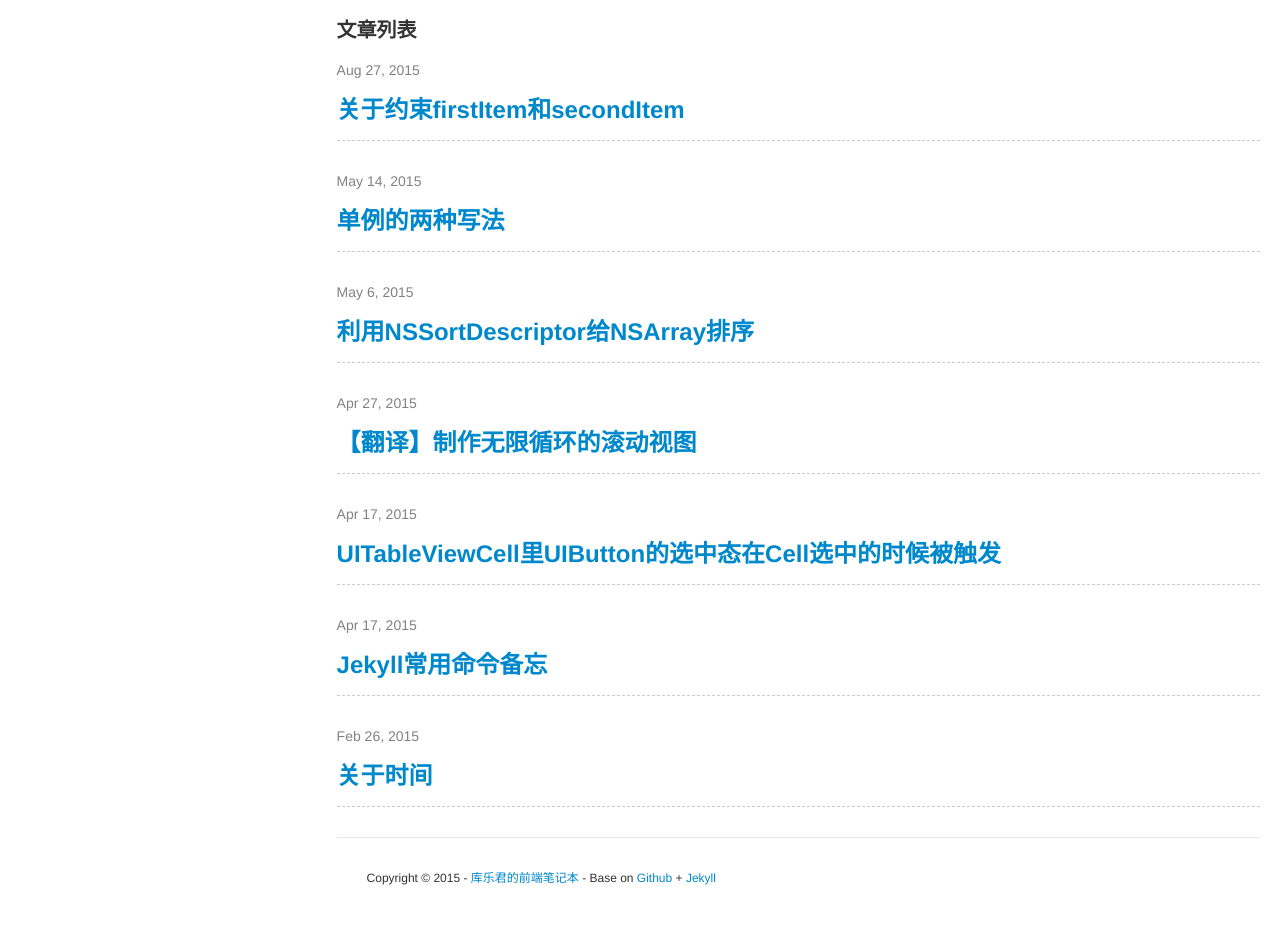
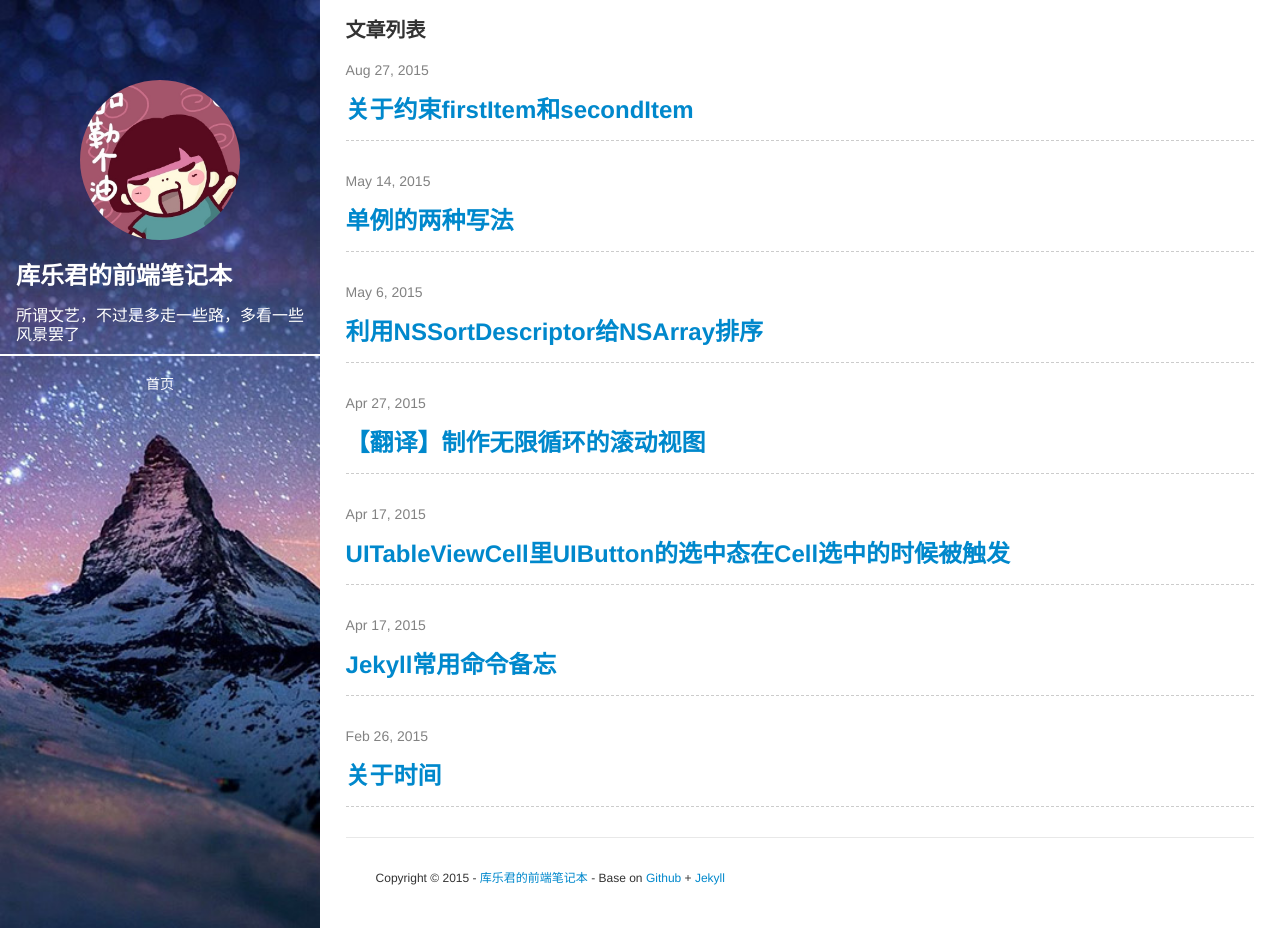
Before and after one commit to jerry9926/jerry9926.github.io, a Jekyll site: the page built from index.html, in a window 1280 px wide and 928 px high. Built offline with Jekyll 4.4.1, drawn with Linux system fonts in a browser that asks for light colours.

Commit message:
update css

```diff
--- a/_includes/head.html
+++ b/_includes/head.html
@@ -10,6 +10,7 @@
     <link rel="canonical" href="{{ page.url | replace:'index.html','' | prepend: site.baseurl | prepend: site.url }}">
 
     <link href="/css/bootstrap.min.css" rel="stylesheet" media="screen">
+    <link href="/css/index.css" rel="stylesheet">
 	<script src="/js/jquery-1.11.1.min.js"></script>
 	<script src="/js/bootstrap.min.js"></script>
 </head>
--- a/_layouts/twoside.html
+++ b/_layouts/twoside.html
@@ -5,18 +5,24 @@
 
   <body>
 
-    <div class="container-fluid">
-      <div class="row-fluid">
-        <div class="span3">
-        <!--Sidebar content-->
+    <div class="container">
+      <div class="side-bar">
+      <!--Sidebar content-->
+        <div class="head-wrapper">
+          <img src="/assets/images/ui/icon.jpg" alt="kuler">
+        </div>
+        <h1 class="title">库乐君的前端笔记本</h1>
+        <h2 class="decs">所谓文艺，不过是多走一些路，多看一些风景罢了</h2>
+        <ul class="nav">
+          <li><a href="/">首页</a></li>
+        </ul>
 
-        </div>
-        <div class="span9">
-        <!--Body content-->
-          {{ content }}
+      </div>
+      <div class="content-contain">
+      <!--Body content-->
+        {{ content }}
 
-          {% include footer.html %}
-        </div>
+        {% include footer.html %}
       </div>
     </div>
 
--- /dev/null
+++ b/css/index.css
@@ -0,0 +1,63 @@
+.side-bar {
+    left: 0;
+    position: fixed;
+    height: 100%;
+    width: 25%;
+    background-color: #1a2a6d;
+    background-repeat: no-repeat;
+    background-size: 100%;
+    background-image: url(/assets/images/ui/side-bar-bg.jpg);
+}
+
+.head-wrapper {
+    margin: 5rem auto 1rem;
+    width: 50%;
+}
+
+.head-wrapper img {
+    border-radius: 50%;
+}
+
+.title {
+    color: #fff;
+    font-size: 1.5rem;
+    padding-left: 1rem;
+}
+
+.decs {
+    color: #fff;
+    font-weight: normal;
+    padding-left: 1rem;
+    font-size: 1rem;
+    line-height: 1.2rem;
+    padding-right: 1rem;
+}
+
+.nav {
+    border-top: 2px #fff solid;
+    padding: 1rem 0 0;
+}
+
+.nav li {
+    text-align: center;
+    line-height: 25px;
+}
+
+.nav a {
+	color: #fff;
+}
+
+.nav>li>a:hover, .nav>li>a:focus {
+	color: #2b2b2b;
+	background-color: #FFF;
+}
+
+.content-contain {
+    background: #fff;
+    left: 0;
+    margin-left: 27%;
+    min-height: 100%;
+    position: absolute;
+    right: 0;
+    padding-right: 2%;
+}
```
Also changed, not shown: assets/images/ui/icon.jpg (added), assets/images/ui/side-bar-bg.jpg (added).
